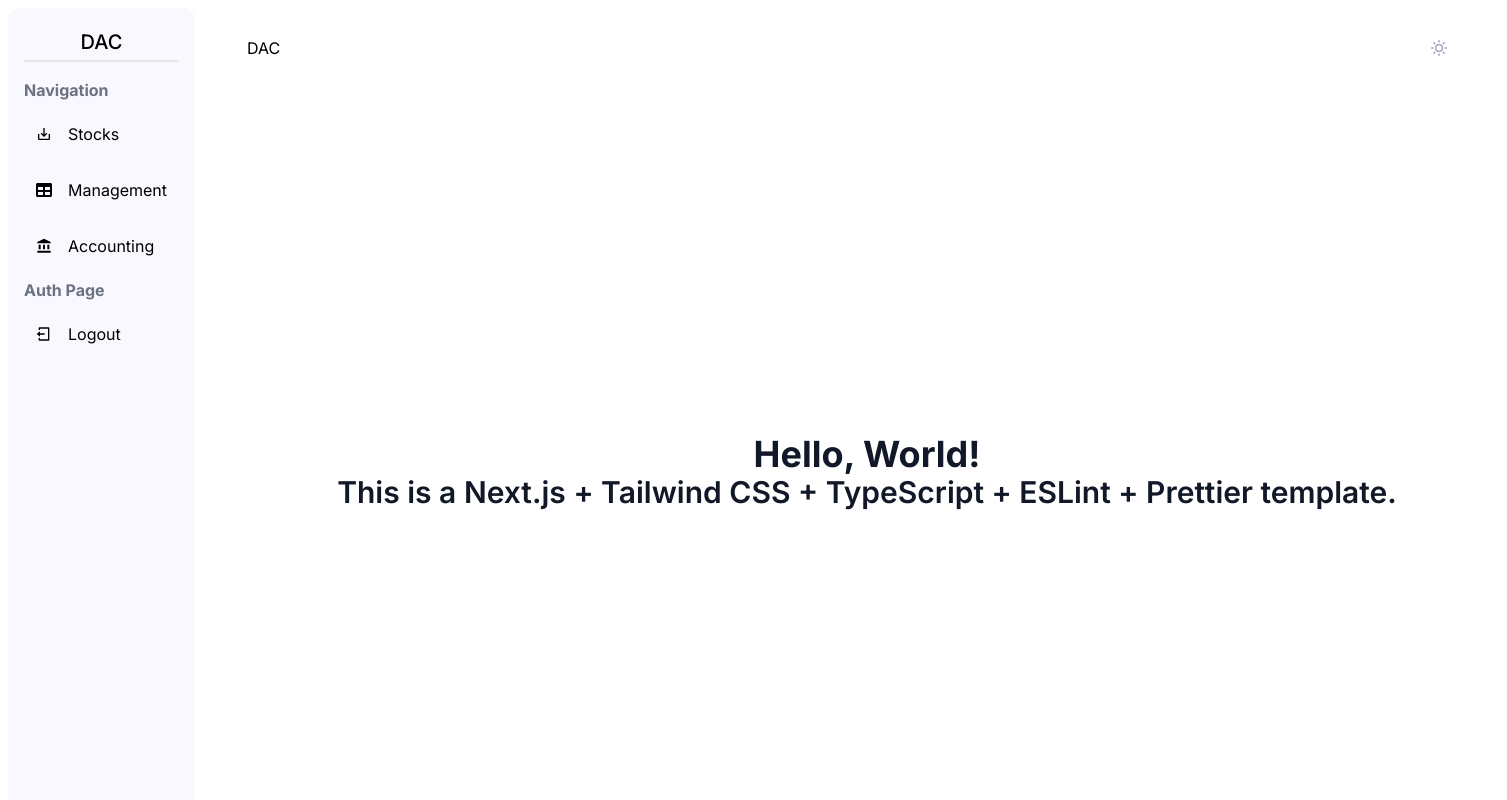
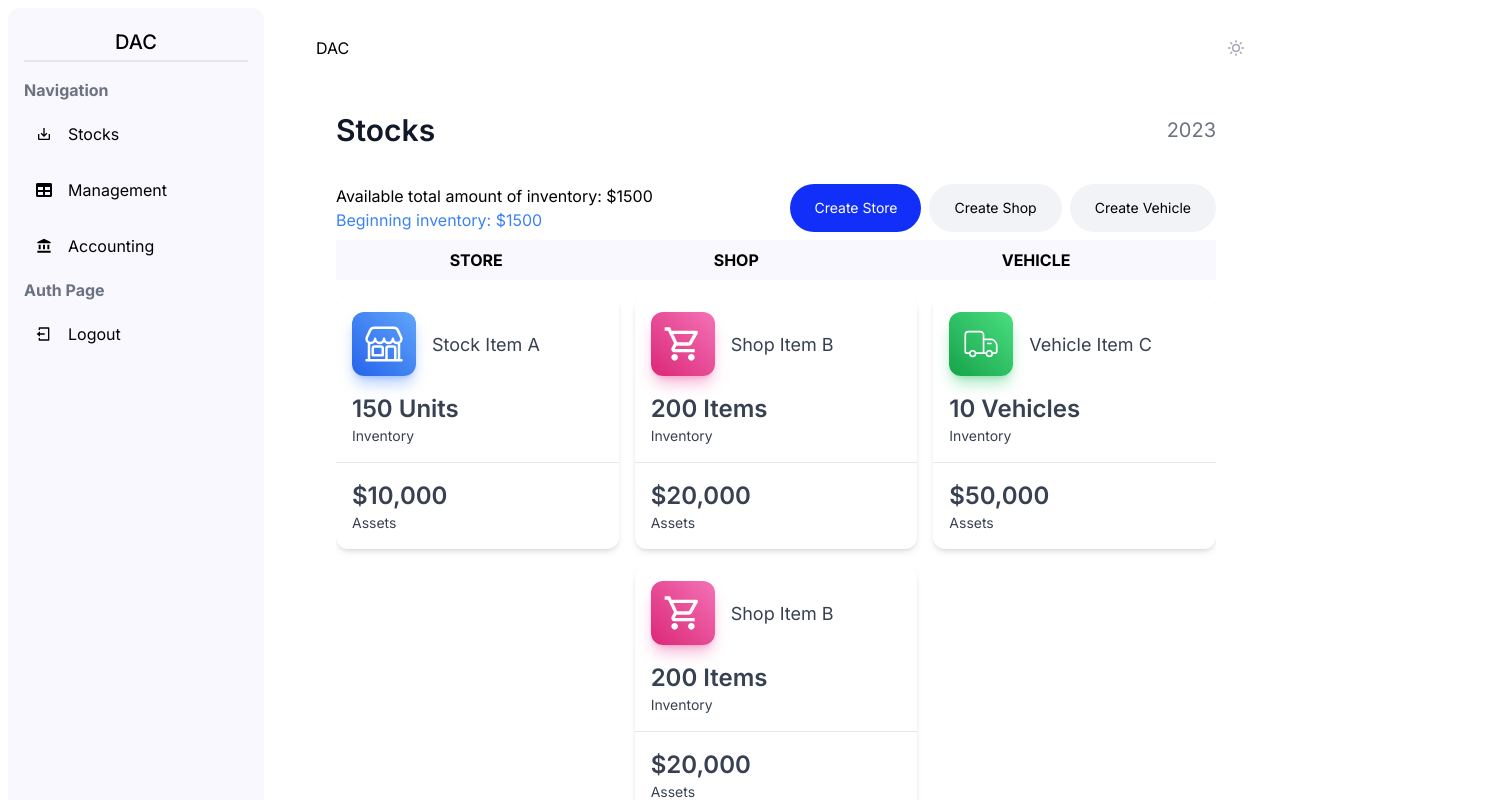
Before and after one commit to ahmadhassoun366/DAC-WebApp, a Next.js app: page /dashboard/pages/stocks in a window 1280 px wide. Shown: the top 800 px of the page, 1507 px wide, since content can reach past the window. Built offline with nearby package versions, Linux system fonts and the light colour scheme.

Commit message:
adding card[id].tsx

```diff
--- a/package.json
+++ b/package.json
@@ -19,12 +19,14 @@
     "react-tabs": "^6.0.2",
     "react-toastify": "^9.1.3",
     "rxjs": "^7.8.1",
-    "sass": "^1.69.5"
+    "sass": "^1.69.5",
+    "uuid": "^9.0.1"
   },
   "devDependencies": {
     "@types/node": "^20",
     "@types/react": "^18",
     "@types/react-dom": "^18",
+    "@types/uuid": "^9.0.7",
     "autoprefixer": "^10.0.1",
     "eslint": "^8",
     "eslint-config-next": "14.0.2",
--- a/src/app/dashboard/layout.tsx
+++ b/src/app/dashboard/layout.tsx
@@ -24,11 +24,10 @@
   }, []);
 
   return (
-    <div className="flex min-h-screen">
+    <div className="flex min-h-screen dark:bg-abrandc-dark-blackish bg-white">
       <SidebarComponent />
-      <div className="container mx-auto p-6 flex-1 dark:bg-abrandc-dark-blackish bg-white flex flex-col">
-
-        <Header/>
+      <div className="container mx-auto p-6 flex-1  flex flex-col">
+        <Header />
         {isChildrenLoading ? (
           <Spinner />
         ) : (
--- a/src/app/dashboard/pages/stocks/(stockid)/page.tsx
+++ /dev/null
@@ -1,13 +0,0 @@
-export default function Page() {
-  return (
-    <div className="flex flex-col items-center justify-center w-screen h-screen">
-      <h1 className="text-4xl font-bold text-gray-900 dark:text-white">
-        Hello, World!
-      </h1>
-      <h2 className="text-3xl font-semibold text-gray-900 dark:text-white">
-        This is a Next.js + Tailwind CSS + TypeScript + ESLint + Prettier
-        template.
-      </h2>
-    </div>
-  );
-}
--- /dev/null
+++ b/src/app/dashboard/pages/stocks/[id]/page.tsx
@@ -0,0 +1,21 @@
+"use client";
+import React from "react";
+import { useParams } from "next/navigation";
+
+const StockDetailedPage = () => {
+  const params = useParams();
+  console.log(params);
+  console.log(params.id);
+
+  return (
+    <div className="container mx-auto p-4">
+      <h1 className="text-2xl font-bold text-gray-900 dark:text-white">
+        Card Detials
+      </h1>
+      {/* stock detials */}
+      <div className="text-3xl ">Id:{params.id}</div>
+    </div>
+  );
+};
+
+export default StockDetailedPage;
--- /dev/null
+++ b/src/app/dashboard/pages/stocks/layout.tsx
@@ -0,0 +1,12 @@
+"use client";
+import React, { useState, useEffect } from "react";
+
+export default function Layout({ children }: { children: React.ReactNode }) {
+  return (
+    <div className="flex min-h-screen">
+      <div className="container mx-auto p-6 flex-1 dark:bg-abrandc-dark-blackish bg-white flex flex-col">
+        <div className="flex-1"> {children}</div>
+      </div>
+    </div>
+  );
+}
--- a/src/app/dashboard/pages/stocks/page.tsx
+++ b/src/app/dashboard/pages/stocks/page.tsx
@@ -1,6 +1,6 @@
 import Button from "@/components/internal/button/button.component";
 import Card from "@/components/internal/card/card.component";
-
+import Link from "next/link";
 export default function Stocks() {
   return (
     <section className="container mx-auto px-4">
--- a/src/components/internal/card/card.component.tsx
+++ b/src/components/internal/card/card.component.tsx
@@ -2,6 +2,8 @@
 import { MdOutlineShoppingCart } from "react-icons/md";
 import { IoStorefrontOutline } from "react-icons/io5";
 import { CiDeliveryTruck } from "react-icons/ci";
+import { v4 as uuidv4 } from "uuid";
+import Link from "next/link";
 
 type CardProps = {
   title: string;
@@ -11,7 +13,8 @@
 };
 
 export default function Card({ title, inventory, assets, type }: CardProps) {
-  // Define gradients and shadows for different card types
+  const cardId = uuidv4();
+
   const typeSettings = {
     stock: {
       icon: <IoStorefrontOutline size={40} />,
@@ -31,7 +34,11 @@
   const { icon, gradient } = typeSettings[type];
 
   return (
-    <div className="relative flex flex-col rounded-xl bg-white text-gray-700 shadow-md">
+    <Link
+      href={`/dashboard/pages/stocks/${cardId}`}
+      passHref
+      className="relative flex flex-col rounded-xl bg-white text-gray-700 shadow-md"
+    >
       <div className={`flex items-center pt-4 px-4`}>
         <div
           className={`rounded-xl overflow-hidden bg-gradient-to-tr ${gradient} text-white shadow-lg grid place-items-center h-16 w-16`}
@@ -54,6 +61,6 @@
         </h4>
         <p className="text-sm leading-normal text-blue-gray-600">Assets</p>
       </div>
-    </div>
+    </Link>
   );
 }
```
Also changed, not shown: 1 other file (tests, documents, lock files or other folders).
